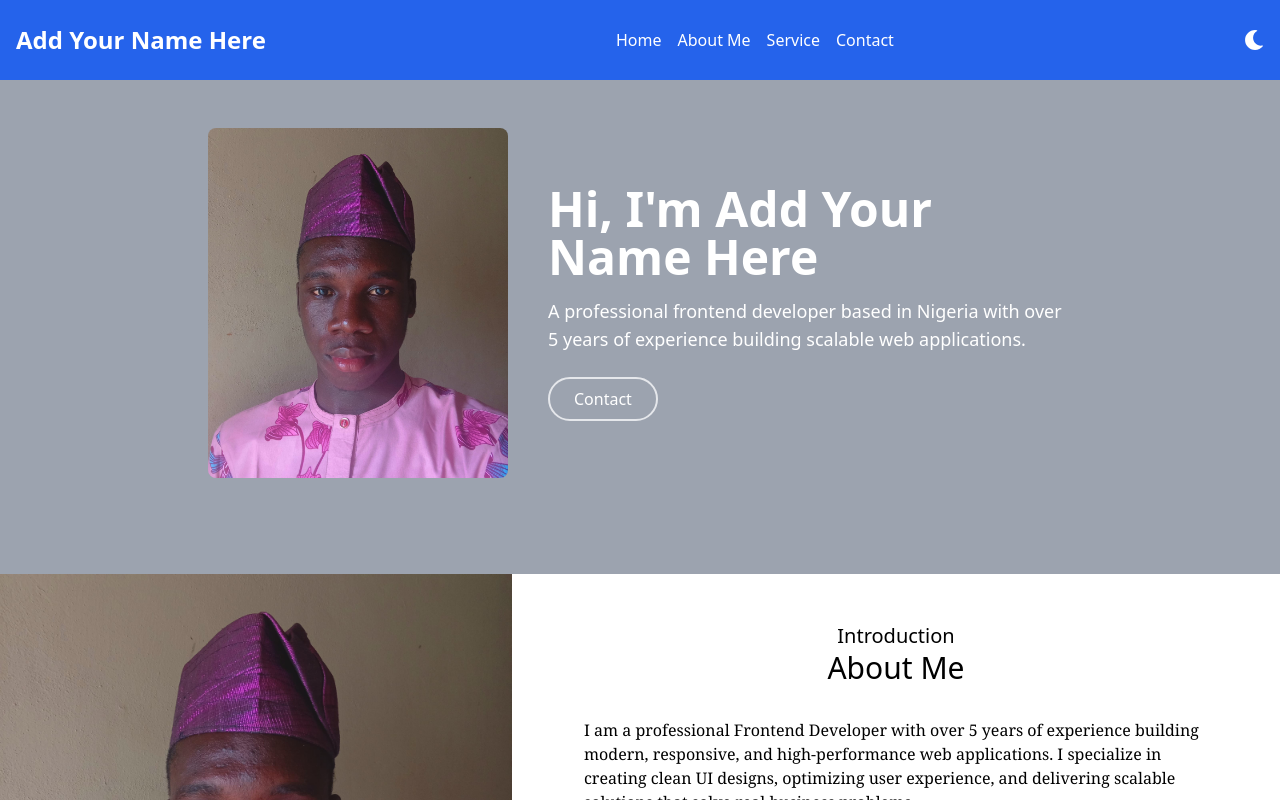
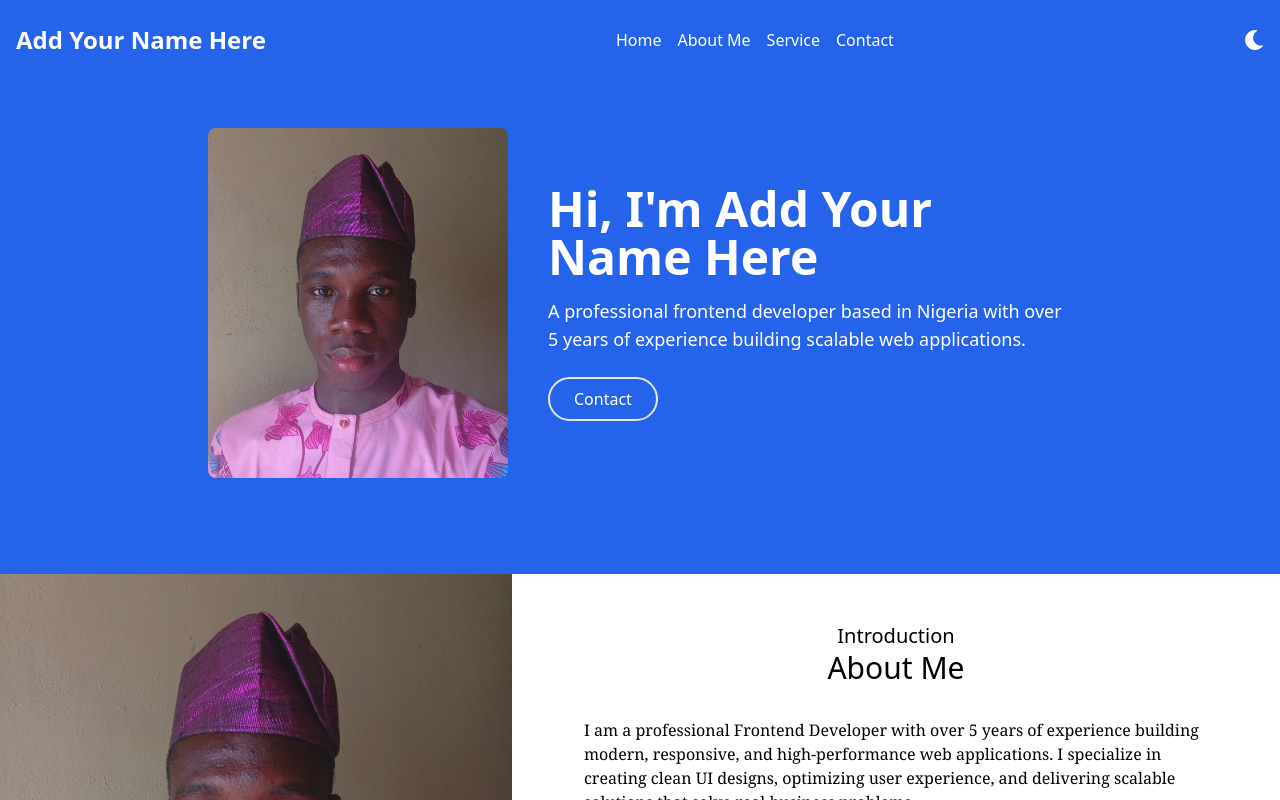
Before and after one commit to Ayray23/Portfolio, a React (Vite) app: page / in a window 1280 px wide. Shown: the top 800 px of the page. Built offline with nearby package versions, Linux system fonts and the light colour scheme.

Commit message:
Updated the color  of home

```diff
--- a/src/Pages/Home.jsx
+++ b/src/Pages/Home.jsx
@@ -40,7 +40,7 @@ const Home = ({ darkMode, toggleDarkMode }) => {
           </div>
         </nav>
 
-        <div className='relative dark:bg-black bg-gray-400 min-h-[550px] flex items-center justify-center pt-32'>
+        <div className='relative dark:bg-black bg-blue-600 min-h-[550px] flex items-center justify-center pt-32'>
           <section className='flex flex-col md:flex-row items-center w-full px-4 md:px-52 pb-24 z-10'>
             <img src={Pics} className='h-[350px] w-[300px] object-cover rounded-lg' />
 
```
